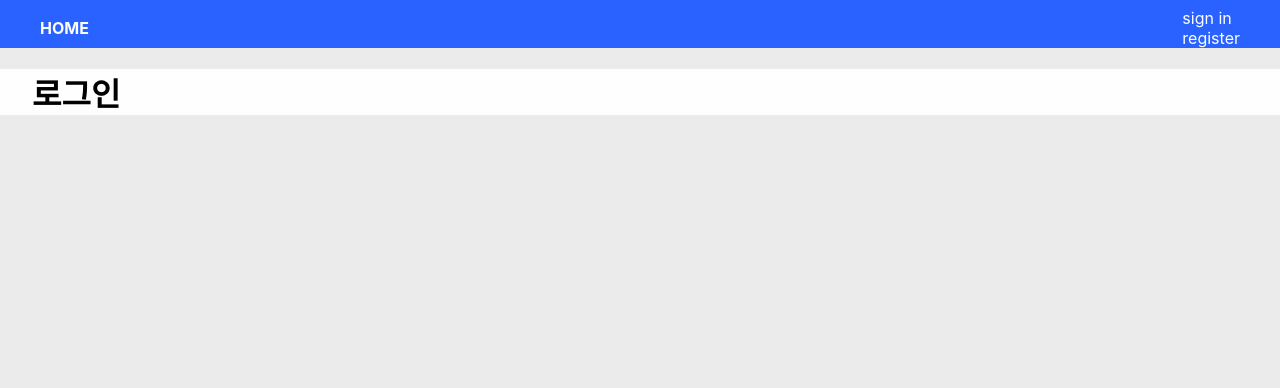
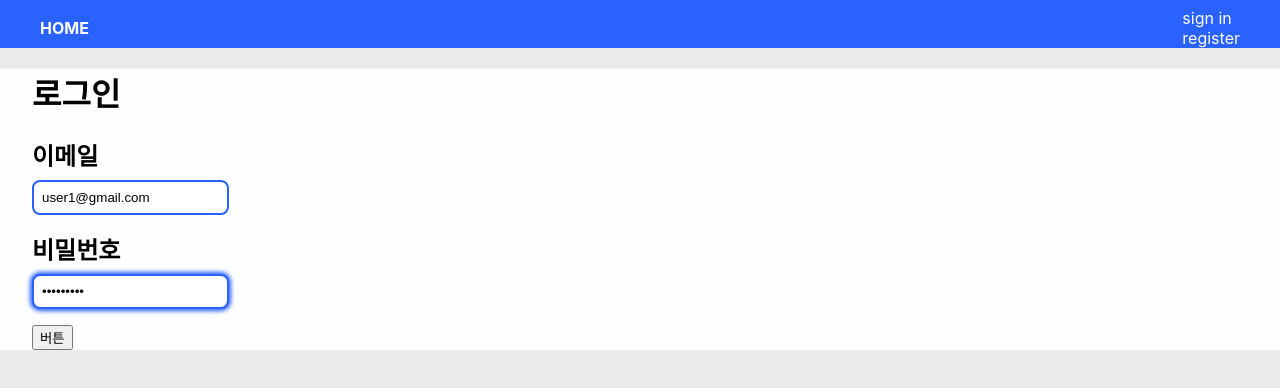
Before and after one commit to minhoyooDEV/myno_lms, a Next.js app: page /members/sign-in in a window 1280 px wide. Shown: the top 388 px of the page. Built offline with nearby package versions, Linux system fonts and the light colour scheme.

Commit message:
[update] update members components

```diff
--- a/components/header.tsx
+++ b/components/header.tsx
@@ -39,7 +39,9 @@ const Header = ({}: HeaderProps) => {
 					<div>
 						<Link href="/members/sign-in">sign in</Link>
 					</div>
-					<div>register</div>
+					<div>
+						<Link href="/members/register">register</Link>
+					</div>
 				</div>
 			</HeaderContainer>
 		</HeaderWrap>
--- a/components/member/member-input.tsx
+++ b/components/member/member-input.tsx
@@ -1,6 +1,6 @@
 import styled from 'styled-components';
 
-const FormInput = styled.div`
+const MemberInput = styled.div`
 	margin-top: 1rem;
 	margin-bottom: 1rem;
 	label {
@@ -31,4 +31,4 @@ const FormInput = styled.div`
 	}
 `;
 
-export default FormInput;
+export default MemberInput;
--- a/pages/members/register.tsx
+++ b/pages/members/register.tsx
@@ -22,7 +22,7 @@ const schema = yup.object().shape({
 	tel: yup.string().required(),
 });
 
-const SignInPage = () => {
+const RegisterPage = () => {
 	const {
 		register,
 		handleSubmit,
@@ -71,4 +71,4 @@ const SignInPage = () => {
 	);
 };
 
-export default SignInPage;
+export default RegisterPage;
--- a/pages/members/sign-in.tsx
+++ b/pages/members/sign-in.tsx
@@ -1,25 +1,20 @@
 // sign-in.tsx
 import { useForm } from 'react-hook-form';
-import styled from 'styled-components';
 import { yupResolver } from '@hookform/resolvers/yup';
 import * as yup from 'yup';
 
 import { Container } from '../../components/base/container';
+import MemberInput from '../../components/member/member-input';
+import { useStore } from '../../stores';
+import { LoginReqestParam } from '../../model/auth';
 
 type Inputs = {
 	email: string;
 	password: string;
-	confirmPassword: string;
-
-	username: string;
-	tel: string;
 };
 const schema = yup.object().shape({
 	email: yup.string().required().email(),
 	password: yup.string().required(),
-	confirmPassword: yup.string().required(),
-	username: yup.string().required(),
-	tel: yup.string().required(),
 });
 
 const SignInPage = () => {
@@ -29,13 +24,36 @@ const SignInPage = () => {
 		formState: { errors },
 	} = useForm<Inputs>({ resolver: yupResolver(schema) });
 
-	const onSubmit = (data: Inputs) => {
-		console.log(data);
+	const { authStore } = useStore();
+
+	const onSubmit = (data: LoginReqestParam) => {
+		authStore.login(data);
 	};
 
 	return (
 		<Container>
 			<h1>로그인</h1>
+			<section>
+				<form onSubmit={handleSubmit(onSubmit)}>
+					<MemberInput>
+						<label htmlFor="email">이메일</label>
+						<input defaultValue="user1@gmail.com" {...register('email')} id="email" autoFocus />
+						{errors.email && <p>{errors.email.message}</p>}
+					</MemberInput>
+					<MemberInput>
+						<label htmlFor="password">비밀번호</label>
+						<input
+							defaultValue="password1"
+							type="password"
+							{...register('password')}
+							id="password"
+							autoFocus
+						/>
+						{errors.password && <p>{errors.password.message}</p>}
+					</MemberInput>
+					<button type="submit">버튼</button>
+				</form>
+			</section>
 		</Container>
 	);
 };
```
